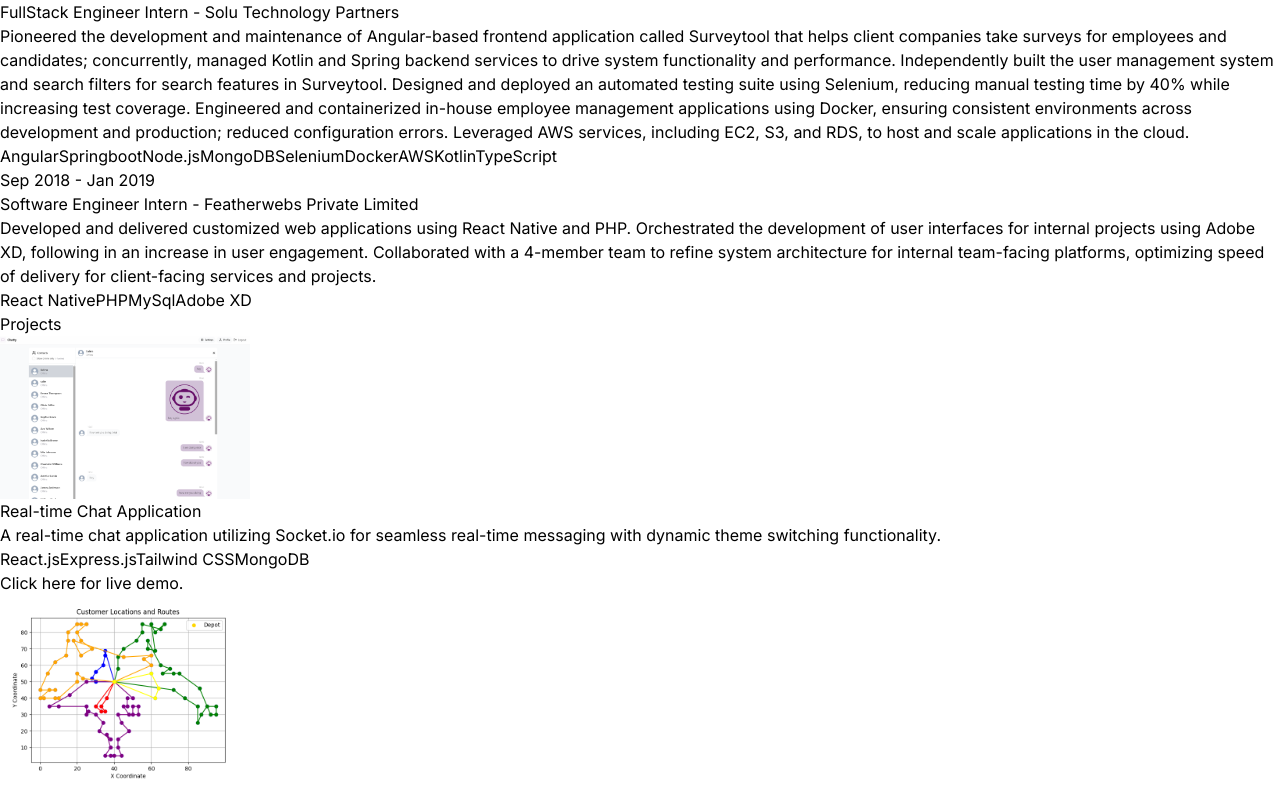
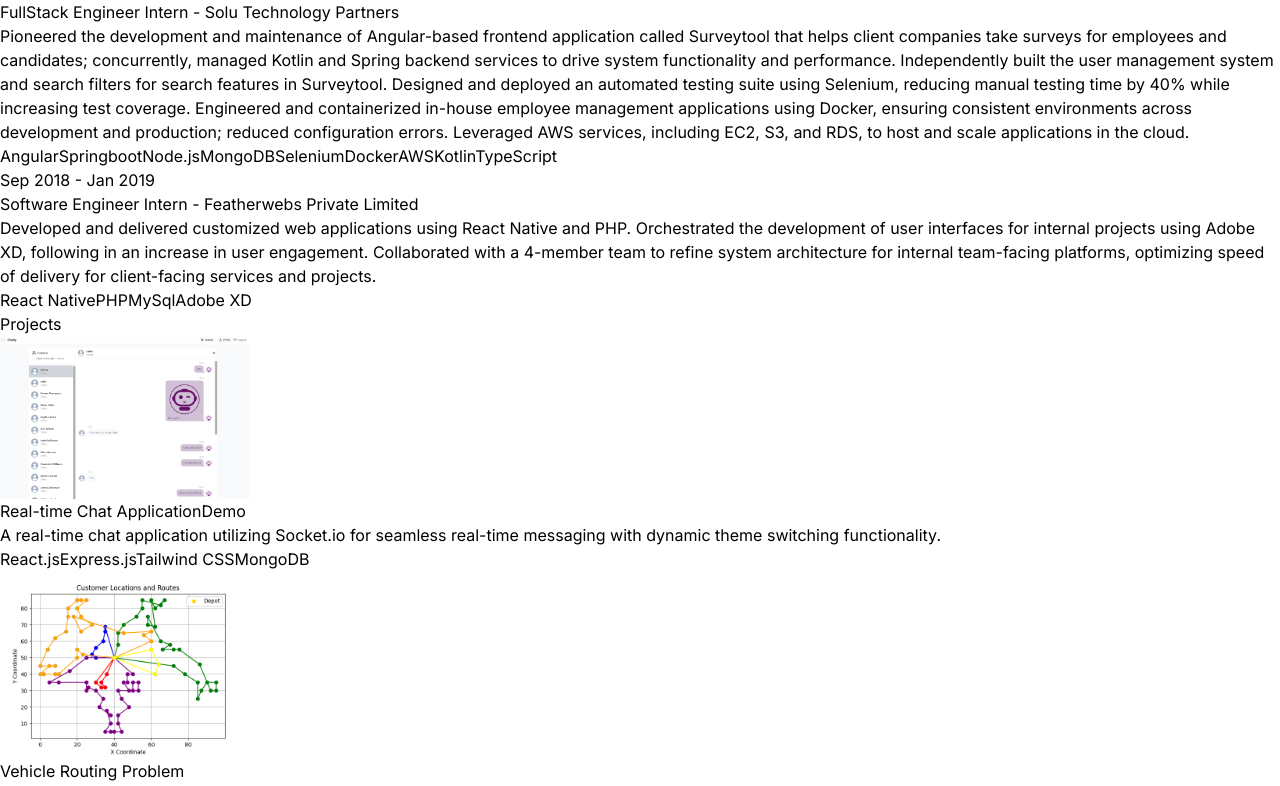
Before and after one commit to sanishsuwal7/portfolio, a React (Vite) app: page / in a window 1280 px wide. Shown: the part 1640-2426 px from the top of the page. Built offline with nearby package versions, Linux system fonts and the light colour scheme.

Commit message:
another fix

```diff
--- a/src/components/Projects.jsx
+++ b/src/components/Projects.jsx
@@ -27,18 +27,22 @@ const Projects = () => {
                          initial={{opacity: 0, x:100}}
                          transition={{duration: 1}}
                         className="flex flex-wrap w-full max-w-xl lg:w-3/4">
-                        <h6 className="mb-3 font-semibold">{project.title}</h6>
+                        <h6 className="mb-3 font-semibold">{project.title}
+                            {project.title === "Real-time Chat Application" && (
+                                <a className="mx-6 font-extrabold text-purple-900" href="https://chatapp-t58c.onrender.com/">Demo</a>
+                            )}
+                        </h6>
                         <p className="mb-4 text-neutral-400">{project.description}</p>
 
                         {project.technologies.map((technology, index) => (
                             <span key={index} className="mr-2 mt-4 rounded bg-neutral-900 px-2 py-1 text-small font-medium text-purple-900">{technology}</span>
                         ))}
 
-                        {project.title === "Real-time Chat Application" && (
+                        {/* {project.title === "Real-time Chat Application" && (
                             <p className="mt-2 text-small font-light">
                                 Click <a className="font-medium text-purple-900" href="https://chatapp-t58c.onrender.com/">here</a> for live demo.
                             </p>
-                        )}
+                        )} */}
 
 
                     </motion.div>
```
